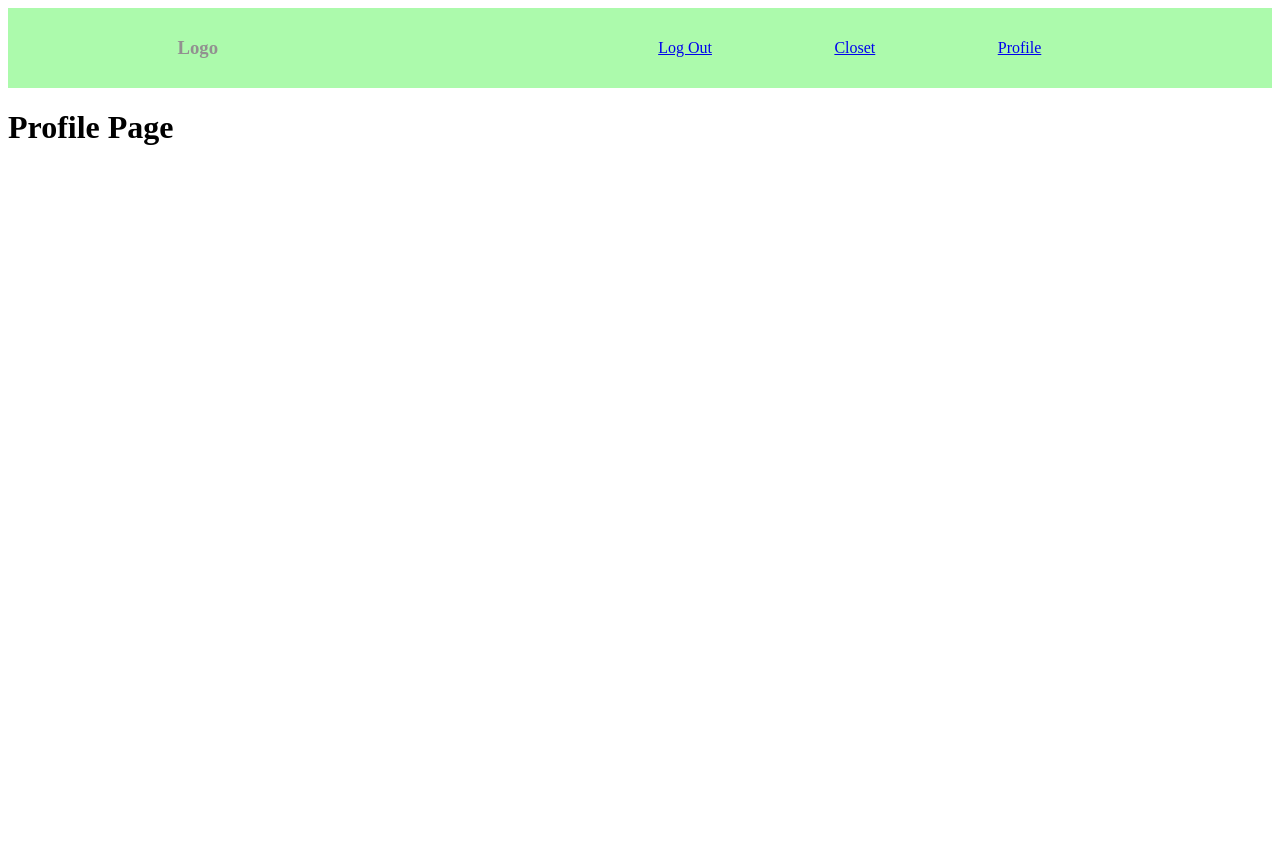
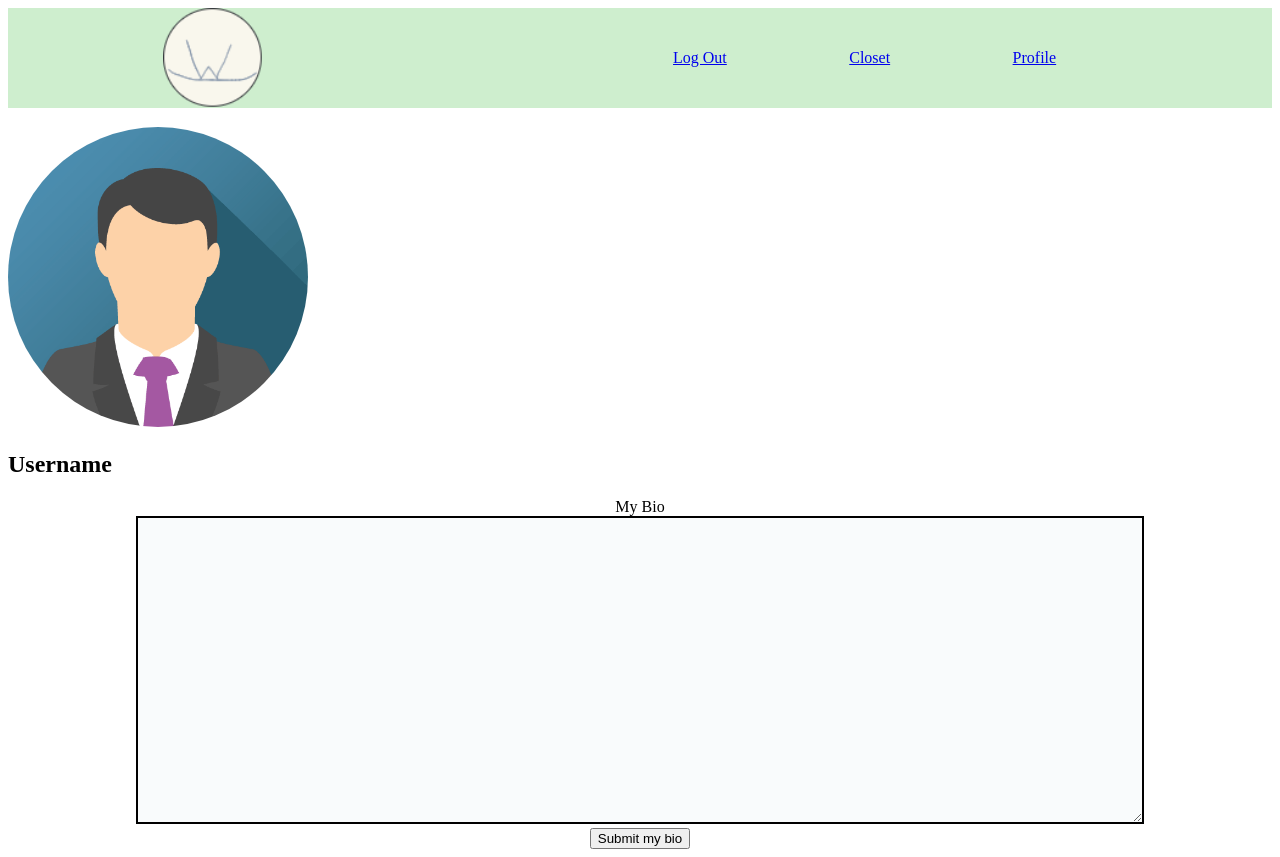
Before and after one commit to KevinWilburn/capstonefrontend, a React (Create React App) app in the folder capstonefrontend/: page /profilepage in a window 1280 px wide. Before the commit the page ends 800 px from the top, so only its background shows below. Built offline with nearby package versions, Linux system fonts and the light colour scheme.

Commit message:
added profile picture

```diff
--- a/capstonefrontend/src/App.js
+++ b/capstonefrontend/src/App.js
@@ -6,16 +6,23 @@ import ProfilePage from './components/profilePage/profilePage'
 import {BrowserRouter as Router, Switch, Route} from 'react-router-dom';
 import OutFitPage from './components/outFitPage/outFitPage'
 import Closet from './components/closet/closet'
+import Weather from './components/homePage/homePage'
 
 export default function App() {
     return (
+        <>
+
+
+
         <Router>
+
+
         <div>
-            <NavBar/>
+        <NavBar/>
             <Switch>
 
-            <Route path ='/home' component={HomePage}/>
-            <Route path ='/loginpage' component={LoginPage}/>
+            <Route path = '/' exact component={LoginPage}/>
+            <Route path ='/home' component={Weather}/>
             <Route path ='/profilepage' component={ProfilePage}/>
             <Route path ='/outfitpage' component={OutFitPage}/>
             <Route path ='/closet' component={Closet}/>
@@ -23,5 +30,6 @@ export default function App() {
 
         </div>
         </Router>
+        </>
     )
 }
--- a/capstonefrontend/src/components/homePage/homePage.jsx
+++ b/capstonefrontend/src/components/homePage/homePage.jsx
@@ -1,11 +1,22 @@
 import React from 'react'
 
-export default function HomePage() {
-    return (
-        <div>
-            <h1>
-                Home Page
-            </h1>
-        </div>
-    )
+export default class Weather extends React.Component {
+    state = {
+        loading :true
+    };
+
+    async componentDidMount(){
+        const url = "http://maps.openweathermap.org/maps/2.0/weather/{op}/{z}/{x}/{y}?appid={3d9989bbe6ba43bd704538cf8de7d1c9}"
+        const response = await fetch(url);
+        const data = await response.json();
+        console.log(data);
+    }
+
+    render(){
+        return(
+            <div>
+                {this.state.loading ? <div>Loading..</div>:<div>person..</div>}
+            </div>
+        )
+    }
 }
--- a/capstonefrontend/src/components/loginPage/loginPage.jsx
+++ b/capstonefrontend/src/components/loginPage/loginPage.jsx
@@ -1,11 +1,34 @@
 import React from 'react'
+
 
 export default function LoginPage() {
     return (
+        <>
         <div>
             <h1>
-                LoginPage
+                Welcome to What-To Wear!
+
             </h1>
+            {myFunction()}
         </div>
+        </>
+
     )
 }
+
+function myFunction() {
+    return(
+        <form action="/profilePage" onSubmit="alert('This Works')">
+            <label>Username:</label><br/>
+            <input type="text" name=""/>
+            <br/>
+            <label>Password:</label>
+            <br/>
+            <input type="password" name=""/>
+            <br/>
+            <input type="submit" name=""/>
+        </form>
+
+    )
+
+}
--- a/capstonefrontend/src/components/navbar/navbar.css
+++ b/capstonefrontend/src/components/navbar/navbar.css
@@ -3,7 +3,7 @@ nav{
     justify-content: space-around;
     align-items: center;
     min-height: 10vh;
-    background: rgb(172, 250, 172);
+    background: rgba(206, 238, 206, 0.993);
     color: rgb(146, 144, 144);
 }
 
--- a/capstonefrontend/src/components/navbar/navbar.jsx
+++ b/capstonefrontend/src/components/navbar/navbar.jsx
@@ -1,13 +1,14 @@
 import React from 'react'
 import './navbar.css'
 import { Link } from 'react-router-dom'
+import logo from './logo.png'
 
 export default function NavBar() {
     return (
         <nav>
-            <h3> Logo </h3>
+            <img className="nav-logo"src={logo} alt="nav-logo" width="100" height="100" border-radius="50%"></img>
             <ul className="navlinks">
-            <Link to='/home'>
+            <Link to='/'>
             <li>Log Out</li>
             </Link>
             <Link to='closet'>
--- a/capstonefrontend/src/components/profilePage/profilePage.css
+++ b/capstonefrontend/src/components/profilePage/profilePage.css
@@ -0,0 +1,20 @@
+.profile-image {
+    border-radius: 50%;
+    margin-top: .5cm;
+
+}
+.form{
+    text-align: center;
+}
+
+
+
+.my-bio-container{
+    background-color: rgb(249, 251, 252);
+    border: solid black 2px;
+    width: 1000px;
+    height: 300px;
+    position: center;
+    bottom: 500px;
+    left: 500px;
+}
--- a/capstonefrontend/src/components/profilePage/profilePage.jsx
+++ b/capstonefrontend/src/components/profilePage/profilePage.jsx
@@ -1,11 +1,28 @@
 import React from 'react'
+import logo from './avatar.png'
+import './profilePage.css'
 
 export default function ProfilePage() {
+
     return (
-        <div>
-            <h1>
-                Profile Page
-            </h1>
-        </div>
+        <>
+        <div className="profile-page">
+            <div className="profile-container">
+                <img className="profile-image"src={logo} alt="profile-pic" width="300" height="300" border-radius="50%"></img>
+                <br/>
+                <h2 calssName="username">
+                    Username
+                </h2>
+            </div>
+            <div className="form">
+                <label className="label">My Bio</label>
+                <br/>
+                <textarea className="my-bio-container"/>
+                <br/>
+                <input className="submit-my-bio" type="button" value="Submit my bio"/>
+            </div>
+           </div>
+        </>
+
     )
 }
```
Also changed, not shown: capstonefrontend/src/components/navbar/logo.png (added), capstonefrontend/src/components/profilePage/avatar.png (added).
